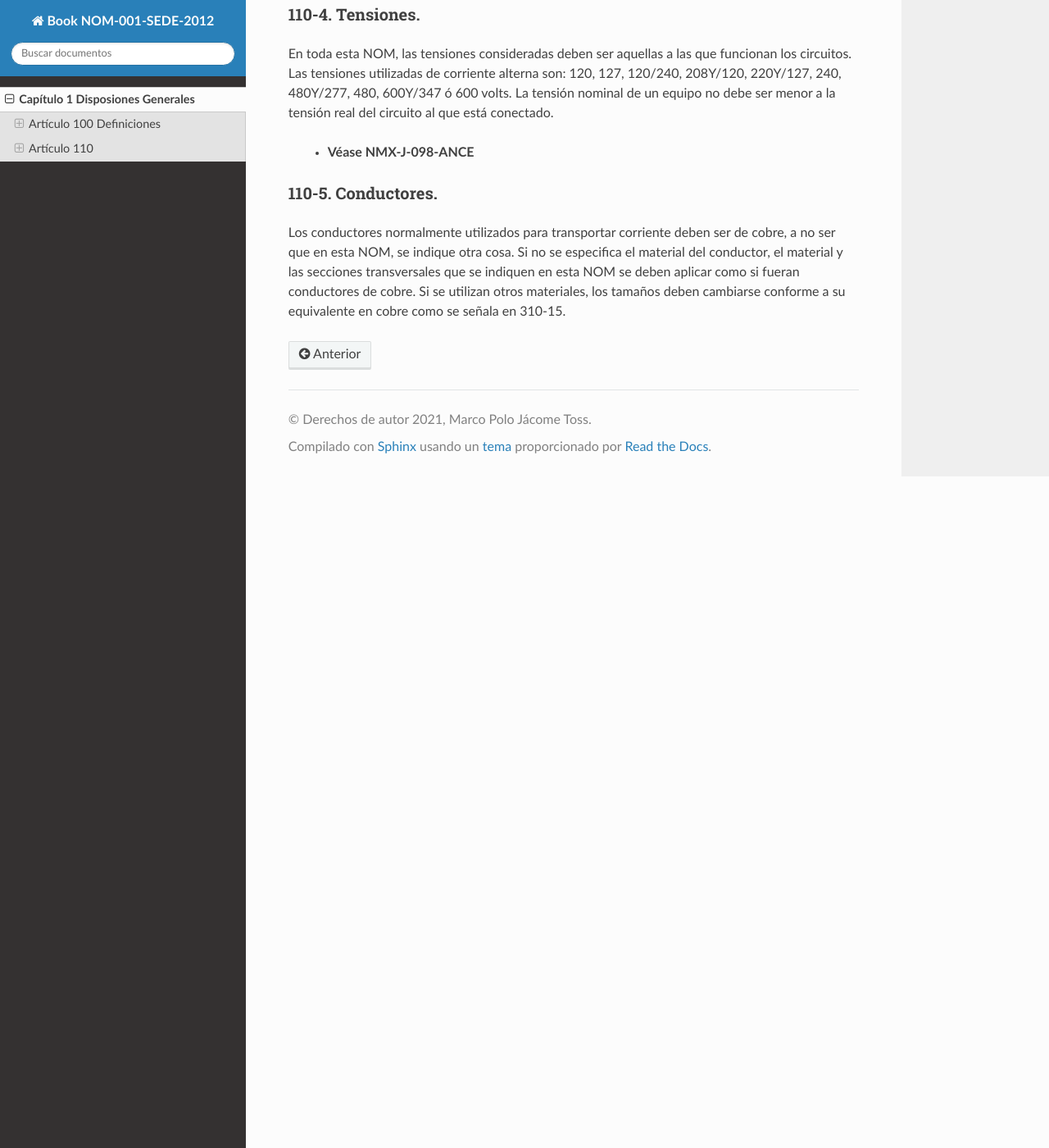
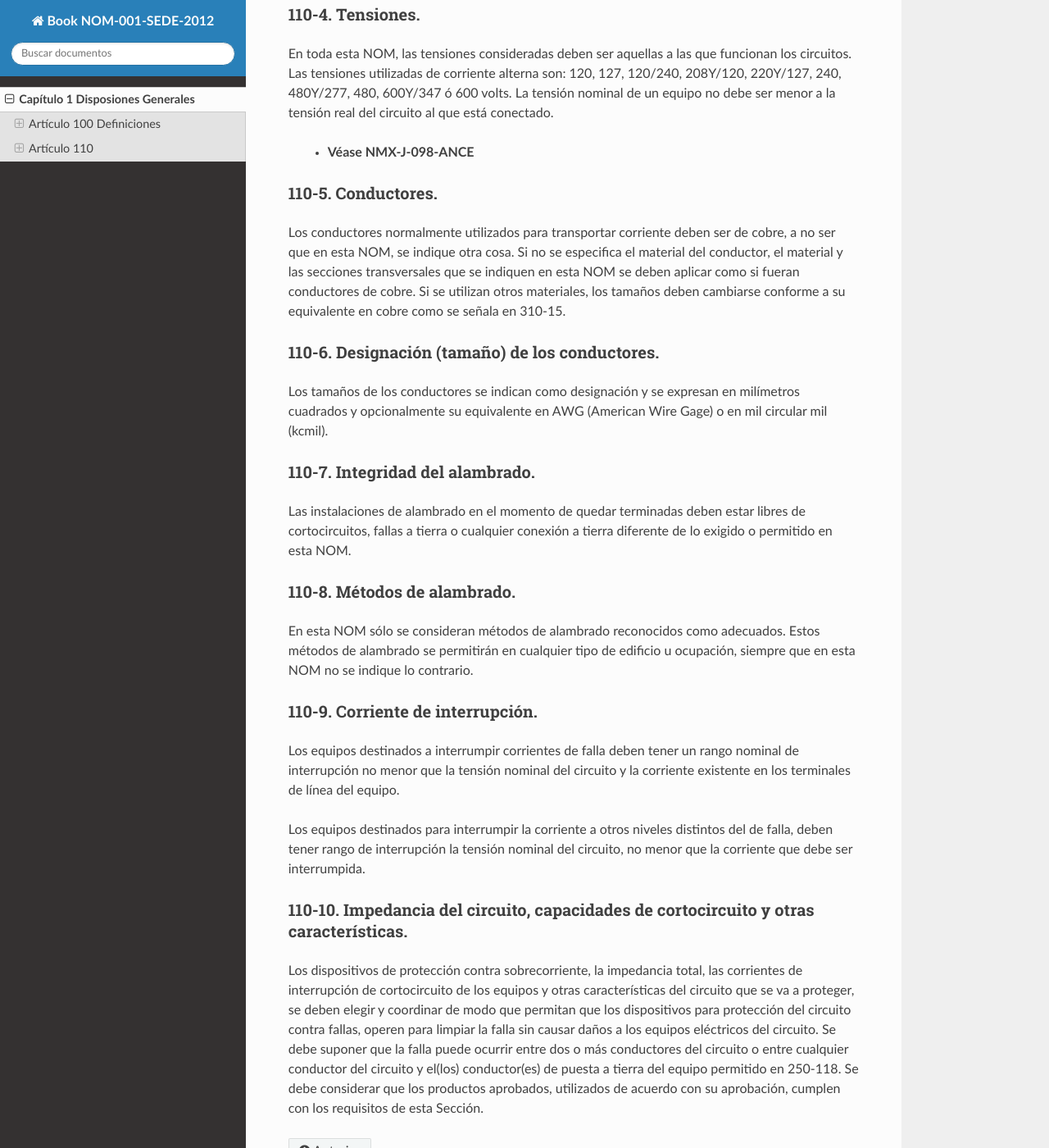
Before and after one commit to jacometoss/Book-NOM-001-SEDE-2012, a Sphinx documentation site: the page built from docs/100/index.rst, in a window 1280 px wide and 1400 px high, scrolled down 16454 px. Shown: the whole window at 82% size. Built offline with Sphinx 7.4.7 and the Read the Docs theme 2.0.0, drawn with Linux system fonts in a browser that asks for light colours.

Commit message:
Add files via upload

```diff
--- a/docs/100/index.rst
+++ b/docs/100/index.rst
@@ -360,3 +360,30 @@ En toda esta NOM, las tensiones consideradas deben ser aquellas a las que funcio
 -------------------
 
 Los conductores normalmente utilizados para transportar corriente deben ser de cobre, a no ser que en esta NOM, se indique otra cosa. Si no se especifica el material del conductor, el material y las secciones transversales que se indiquen en esta NOM se deben aplicar como si fueran conductores de cobre. Si se utilizan otros materiales, los tamaños deben cambiarse conforme a su equivalente en cobre como se señala en 310-15.
+
+110-6. Designación (tamaño) de los conductores.
+-----------------------------------------------
+
+Los tamaños de los conductores se indican como designación y se expresan en milímetros cuadrados y opcionalmente su equivalente en AWG (American Wire Gage) o en mil circular mil (kcmil).
+
+110-7. Integridad del alambrado.
+--------------------------------
+
+Las instalaciones de alambrado en el momento de quedar terminadas deben estar libres de cortocircuitos, fallas a tierra o cualquier conexión a tierra diferente de lo exigido o permitido en esta NOM.
+
+110-8. Métodos de alambrado.
+----------------------------
+
+En esta NOM sólo se consideran métodos de alambrado reconocidos como adecuados. Estos métodos de alambrado se permitirán en cualquier tipo de edificio u ocupación, siempre que en esta NOM no se indique lo contrario.
+
+110-9. Corriente de interrupción.
+---------------------------------
+
+Los equipos destinados a interrumpir corrientes de falla deben tener un rango nominal de interrupción no menor que la tensión nominal del circuito y la corriente existente en los terminales de línea del equipo.
+
+Los equipos destinados para interrumpir la corriente a otros niveles distintos del de falla, deben tener rango de interrupción la tensión nominal del circuito, no menor que la corriente que debe ser interrumpida.
+
+110-10. Impedancia del circuito, capacidades de cortocircuito y otras características.
+--------------------------------------------------------------------------------------
+
+Los dispositivos de protección contra sobrecorriente, la impedancia total, las corrientes de interrupción de cortocircuito de los equipos y otras características del circuito que se va a proteger, se deben elegir y coordinar de modo que permitan que los dispositivos para protección del circuito contra fallas, operen para limpiar la falla sin causar daños a los equipos eléctricos del circuito. Se debe suponer que la falla puede ocurrir entre dos o más conductores del circuito o entre cualquier conductor del circuito y el(los) conductor(es) de puesta a tierra del equipo permitido en 250-118. Se debe considerar que los productos aprobados, utilizados de acuerdo con su aprobación, cumplen con los requisitos de esta Sección.
```
